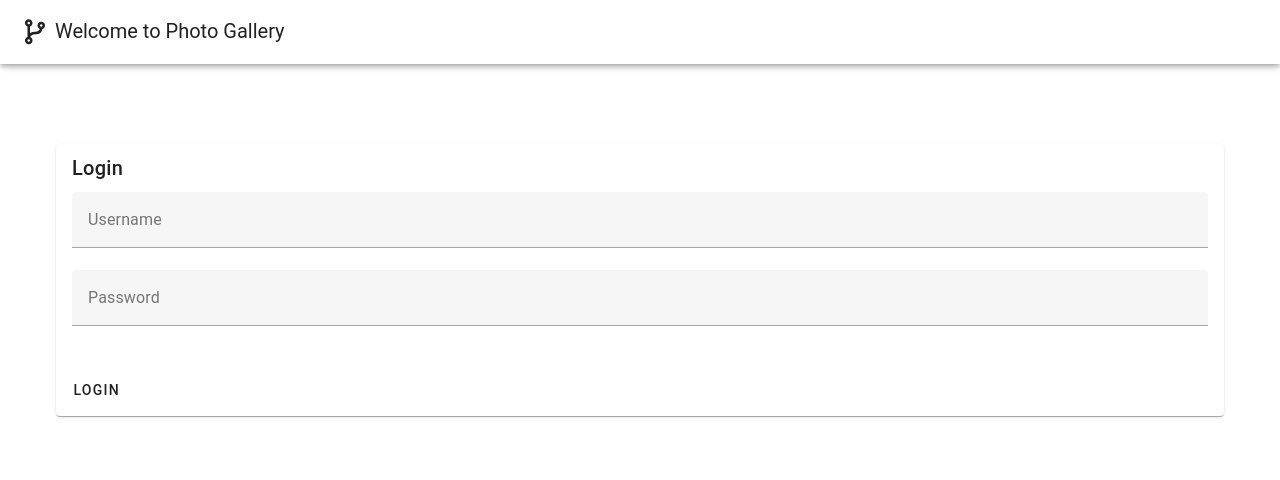
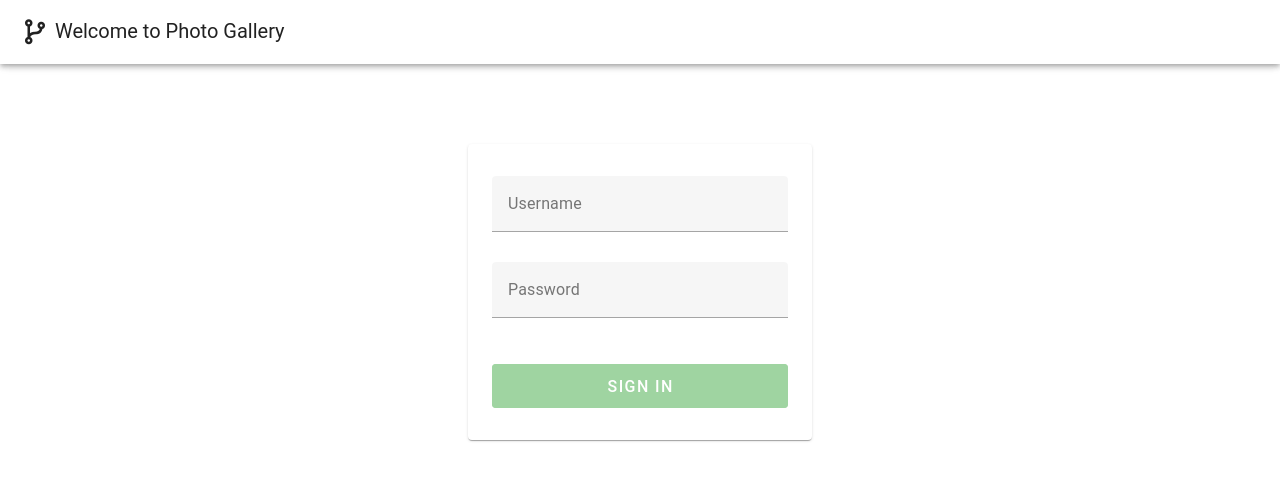
Before and after one commit to prem-chawanwit/PhotoGallery_FrontEnd, a Vue app: page /login in a window 1280 px wide. Shown: the top 480 px of the page. Built offline with nearby package versions, Linux system fonts and the light colour scheme.

Commit message:
updateUI_AddButton

```diff
--- a/src/components/Login.vue
+++ b/src/components/Login.vue
@@ -1,5 +1,45 @@
 <template>
-  <div>
+  <v-main>
+    <v-container>
+      <v-card class="mx-auto px-6 py-8" max-width="344">
+        <v-form v-model="form" @submit.prevent="handleLogin(this.username,this.password)">
+          <v-text-field
+            v-model="username"
+            :readonly="loading"
+            :rules="[required]"
+            class="mb-2"
+            clearable
+            label="Username"
+          ></v-text-field>
+
+          <v-text-field
+            v-model="password"
+            :readonly="loading"
+            :rules="[required]"
+            clearable
+            label="Password"
+            type="password"
+            placeholder="Enter your password"
+          ></v-text-field>
+
+          <br />
+
+          <v-btn
+            :disabled="!form"
+            :loading="loading"
+            block
+            color="success"
+            size="large"
+            type="submit"
+            variant="elevated"
+          >
+            Sign In
+          </v-btn>
+        </v-form>
+      </v-card>
+    </v-container>
+  </v-main>
+  <!-- <div>
     <v-main>
       <v-container>
         <v-card>
@@ -20,7 +60,7 @@
         </v-card>
       </v-container>
     </v-main>
-  </div>
+  </div> -->
 </template>
 
 <script>
@@ -36,10 +76,13 @@ export default {
   },
   data() {
     return {
+      //form
+      form: false,
+      username: "",
+      password: "",
+      //
       loading: false,
       message: "",
-      username: "",
-      password: "",
     };
   },
   computed: {
@@ -53,6 +96,16 @@ export default {
     }
   },
   methods: {
+    // onSubmit() {
+    //   if (!this.form) return;
+
+    //   this.loading = true;
+
+    //   setTimeout(() => (this.loading = false), 2000);
+    // },
+    required(v) {
+      return !!v || "Field is required";
+    },
     handleLogin(username, password) {
       const userData = {
         username: this.username, // Make sure you have username and password data in your component's data
--- a/src/components/PhotoGallery.vue
+++ b/src/components/PhotoGallery.vue
@@ -1,7 +1,79 @@
 <template>
-  <v-row class="d-flex justify-end mb-6"> <v-col sm="2" md="2" lg="2" class="d-flex justify-end text-center mb-6">
-    <v-btn block rounded="lg" size="large" color="primary">เพิ่มผลไม้</v-btn>
-  </v-col></v-row>
+  <!-- Gallery -->
+  <v-row justify="d-flex justify-end mb-6">
+    <v-dialog v-model="dialog" persistent width="1024">
+      <template v-slot:activator="{ props }">
+        <v-col sm="2" md="2" lg="2" class="d-flex justify-end text-center mb-0">
+          <v-btn block rounded="lg" size="large" color="primary" v-bind="props"
+            >เพิ่มผลไม้</v-btn
+          >
+        </v-col>
+      </template>
+      <v-card>
+        <v-card-title>
+          <span class="text-h5">Create</span>
+        </v-card-title>
+        <v-card-text>
+          <v-container>
+            <v-row>
+              <v-col cols="12" sm="12" md="12">
+                <v-text-field label="Name" required></v-text-field>
+              </v-col>
+            </v-row>
+            <v-row>
+              <v-col cols="12" sm="12" md="12">
+                <v-file-input
+                  :rules="rules"
+                  accept="image/png, image/jpeg, image/bmp"
+                  prepend-icon="mdi-camera"
+                  label="Photo"
+                ></v-file-input>
+              </v-col>
+            </v-row>
+            <v-row>
+              <v-col cols="3" sm="1" md="1">
+                <v-btn
+                  color="success"
+                  variant="elevated"
+                  @click="dialog = false"
+                >
+                  Save
+                </v-btn>
+              </v-col>
+              <v-col cols="3" sm="1" md="1">
+                <v-btn color="" variant="elevated" @click="dialog = false">
+                  Close
+                </v-btn>
+              </v-col>
+            </v-row>
+          </v-container>
+        </v-card-text>
+        <v-card-actions>
+          <!-- <v-spacer></v-spacer>
+          <v-btn color="" variant="elevated" @click="dialog = false">
+            Close
+          </v-btn>
+          <v-btn color="success" variant="elevated" @click="dialog = false">
+            Save
+          </v-btn> -->
+        </v-card-actions>
+      </v-card>
+    </v-dialog>
+  </v-row>
+  <v-row class="d-flex justify-end mb-6">
+    <v-col sm="4" md="4" lg="4" class="d-flex justify-end text-center mb-6">
+      <v-text-field
+        :loading="loading"
+        density="compact"
+        variant="solo"
+        label="ค้นหาผลไม้"
+        prepend-inner-icon="mdi-magnify"
+        single-line
+        hide-details
+        @click:prepend-inner="onSearch"
+      ></v-text-field>
+    </v-col>
+  </v-row>
   <v-row>
     <v-col
       v-for="(image, index) in images"
@@ -47,13 +119,30 @@
       </v-card>
     </v-col>
   </v-row>
-  <br /><br />
 </template>
 
 <script>
 export default {
   data() {
     return {
+      //.s.----fileinput----
+      rules: [
+        (value) => {
+          return (
+            !value ||
+            !value.length ||
+            value[0].size < 2000000 ||
+            "Photo size should be less than 2 MB!"
+          );
+        },
+      ],
+      //.e.----fileinput----
+      //.s.----dialog----
+      dialog: false,
+      //.e.----dialog----
+      loaded: false,
+      loading: false,
+      //.s.----card----
       isHovered: [false, false, false, false, false], // Add one entry for each card
       images: [
         { id: 15 },
@@ -70,9 +159,18 @@ export default {
         "Orangeหฟกหฟกหฟกหฟกฟ",
         "Orangeหฟกหฟกหฟกหฟกฟ",
       ],
+      //.e.----card----
     };
   },
   methods: {
+    onSearch() {
+      this.loading = true;
+
+      setTimeout(() => {
+        this.loading = false;
+        this.loaded = true;
+      }, 2000);
+    },
     handleCardClick(reportIndex) {
       if (reportIndex == 0) {
         this.$router.push({
--- a/src/layouts/default/AppBar.vue
+++ b/src/layouts/default/AppBar.vue
@@ -1,8 +1,8 @@
 <template>
   <v-app-bar>
     <v-app-bar-title>
-      <v-icon icon="mdi-source-branch" />
-      ver. 2023/11/05
+      <v-icon icon="mdi mdi-image-multiple" />
+      Gallery App v.1.0.0
     </v-app-bar-title>
     <v-card-actions>
       <v-btn @click="handleLogout">Logout</v-btn>
```
